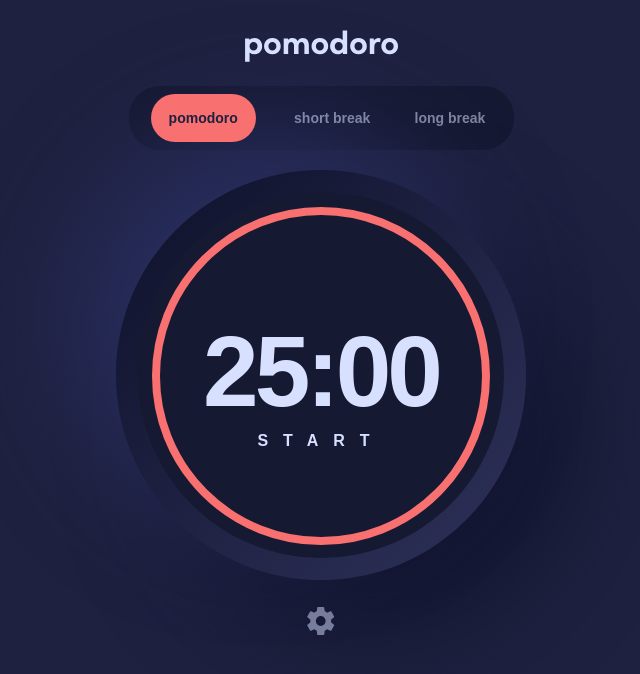
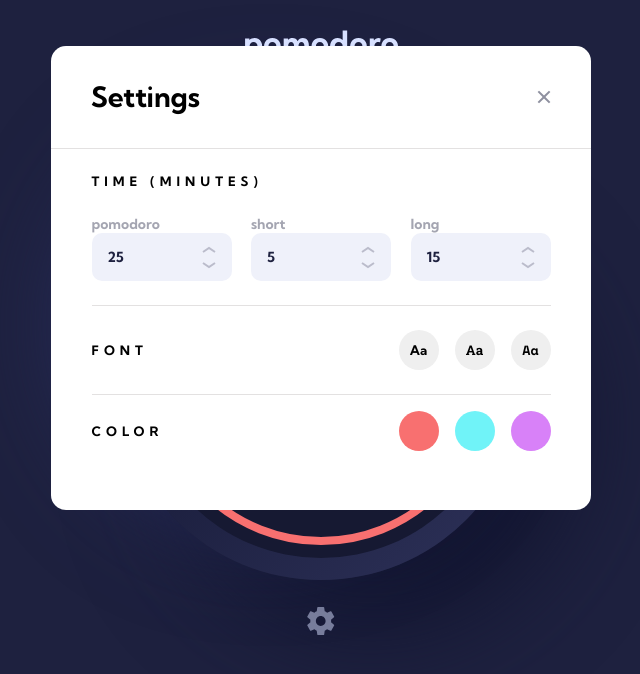
Before and after one commit to Esther-Guo/pomodoro-app-fm, a React (Create React App) app: page / in a window 1280 px wide. Shown: the top 674 px of the page, without its empty margins (319-959 px from the left). Built offline with nearby package versions, Linux system fonts and the light colour scheme.

Commit message:
finish style of component 'settings'

```diff
--- a/src/App.css
+++ b/src/App.css
@@ -155,3 +155,150 @@ p {
 .control-panel .control-button.active.purple {
     background: #d881f8;
 }
+
+.settings-panel {
+    display: block;
+    background: white;
+    width: 87%;
+    border-radius: 15px;
+    position: absolute;
+    top: 46px;
+    left: 50%;
+    text-align: left;
+    transform: translateX(-50%);
+    max-width: 540px;
+}
+
+.settings-panel .close-button {
+    cursor: pointer;
+}
+
+.settings-container {
+    width: 85%;
+    margin: 0 auto;
+}
+
+.settings-header {
+    padding: 34px 40px;
+    display: flex;
+    justify-content: space-between;
+    align-items: center;
+    border-bottom: 1px solid #e3e1e1;
+}
+
+.time-settings {
+    padding: 24px 0;
+    border-bottom: 1px solid #e3e1e1;
+}
+
+.time-settings .time-control-container {
+    display: flex;
+    flex-direction: row;
+    justify-content: space-between;
+}
+
+.time-settings .time-control-container .time-control {
+    margin-top: 26px;
+    display: flex;
+    flex-direction: column;
+    align-items: flex-start;
+}
+
+.time-settings .time-control-container .time-control p{
+    color: #1e213f;
+    opacity: 0.4;
+}
+
+.time-settings .time-control-container .time-control .time-adjust {
+    box-sizing: border-box;
+    width: 140px;
+    height: 48px;
+    background: #eff1fa;
+    border-radius: 10px;
+    padding: 15px 16px;
+    display: flex;
+    justify-content: space-between;
+    align-items: center;
+}
+
+.time-settings .time-control-container .time-control .time-adjust p {
+    color: #1e213f;
+    opacity: 1;
+}
+
+.time-settings .time-control-container .time-control .time-adjust .toggles {
+    display: flex;
+    flex-direction: column;
+    gap: 9px;
+}
+
+.time-settings .time-control-container .time-control .time-adjust .toggles img {
+    cursor: pointer;
+}
+
+.font-settings {
+    padding: 24px 0;
+    border-bottom: 1px solid #e3e1e1;
+    display: flex;
+    justify-content: space-between;
+    align-items: center;
+}
+
+.font-buttons,
+.theme-buttons {
+    display: flex;
+    justify-content: center;
+    align-items: center;
+    gap: 16px;
+}
+
+.font-button,
+.theme-button {
+    width: 40px;
+    height: 40px;
+    border-radius: 50%;
+    border: none;
+}
+
+.font-button {
+    cursor: pointer;
+    outline: transparent;
+    padding: 3px;
+}
+
+.font-button .active {
+    color: #ffffff;
+    background: #161932;
+}
+
+.theme-settings {
+    padding: 16px 0 59px;
+    display: flex;
+    justify-content: space-between;
+    align-items: center;
+}
+
+.theme-button {
+    cursor: pointer;
+    outline: transparent;
+}
+
+.theme-button .check-icon {
+    display: none;
+}
+
+.theme-button.active .check {
+    display: inline;
+}
+
+.theme-button.red {
+    background: #f87070;
+}
+
+.theme-button.blue {
+    background: #70f3f8;
+}
+
+.theme-button.purple {
+    background: #d881f8;
+}
--- a/src/App.js
+++ b/src/App.js
@@ -95,7 +95,17 @@ function App() {
                 short={shortBreak}
                 long={longBreak}
         />
-        {/* <Settings apply={closeSettings}/> */}
+        <Settings
+              pomodoro = {pomodoro}
+              short = {shortBreak}
+              long = {longBreak}
+              setPomodoro = {setPomodoro}
+              setShort = {setShortBreak}
+              setLong = {setLongBreak}
+              setFont = {setFont}
+              setThemeColor = {setThemeColor}
+              apply={closeSettings}
+        />
         <img src={SettingsIcon} alt="settings icon" className="settings-icon" onClick={openSettings}/>
       </div>
     </div>
--- a/src/components/Settings.js
+++ b/src/components/Settings.js
@@ -1,14 +1,81 @@
 import ArrowUpIcon from "./img/icon-arrow-up.svg";
 import ArrowDownIcon from "./img/icon-arrow-down.svg";
 import CloseIcon from "./img/icon-close.svg";
+import CheckIcon from "./img/icon-check.svg";
 
-const Settings = (apply) => {
+const Settings = ({ pomodoro, short, long, setPomodoro, setShort, setLong, setFont, setThemeColor, apply }) => {
+
+    const sessions = ['pomodoro', 'short', 'long'];
+    const fonts = ['kumbh', 'roboto', 'space'];
+    const themes = ['red', 'blue', 'purple'];
+
+    function handleFontChange(font, e) {
+        setFont(font);
+        console.log(font);
+    }
+
+    function handleThemeChange(theme, e) {
+        setThemeColor(theme);
+        console.log(theme);
+    }
+
+    function sessionSwitch(session) {
+        switch(session) {
+            case 'pomodoro': return pomodoro;
+            case 'short': return short;
+            case 'long': return long;
+        }
+    }
 
     return (
         <div className="settings-panel">
             <div className="settings-header">
                 <h2>Settings</h2>
-                <img src={CloseIcon} alt='close icon' className="close-button" onClick={apply} />
+                <img src={CloseIcon} alt="close icon" className="close-button" onClick={apply} />
+            </div>
+            <div className="settings-container">
+                <div className="time-settings">
+                    <h4>Time (Minutes)</h4>
+                    <div className="time-control-container">
+                        { sessions.map(session => {
+                            return <div className="time-control" key={session}>
+                                        <p>{session}</p>
+                                        <div className="time-adjust">
+                                            <p>{sessionSwitch(session)}</p>
+                                            <div className="toggles">
+                                                <img src={ArrowUpIcon} alt="increase one minute" />
+                                                <img src={ArrowDownIcon} alt="decrease one minute" />
+                                            </div>
+                                        </div>
+                                    </div>
+                            })
+                        }
+                    </div>
+                </div>
+                <div className="font-settings">
+                    <h4>Font</h4>
+                    <div className="font-buttons">
+                        { fonts.map(font => {
+                            return <button key={font}
+                                            onClick={(e) => handleFontChange(font, e)}
+                                            className={`font-button ${font}`} >
+                                    Aa
+                                    </button>
+                        })}
+                    </div>
+                </div>
+                <div className="theme-settings">
+                    <h4>Color</h4>
+                    <div className="theme-buttons">
+                    { themes.map(theme => {
+                            return <button key={theme}
+                                            onClick={(e) => handleThemeChange(theme, e)}
+                                            className={`theme-button ${theme}`} >
+                                    <img src={CheckIcon} alt="check icon" className="check-icon" />
+                                    </button>
+                        })}
+                    </div>
+                </div>
             </div>
         </div>
     );
```
Also changed, not shown: src/components/img/icon-check.svg (added).
